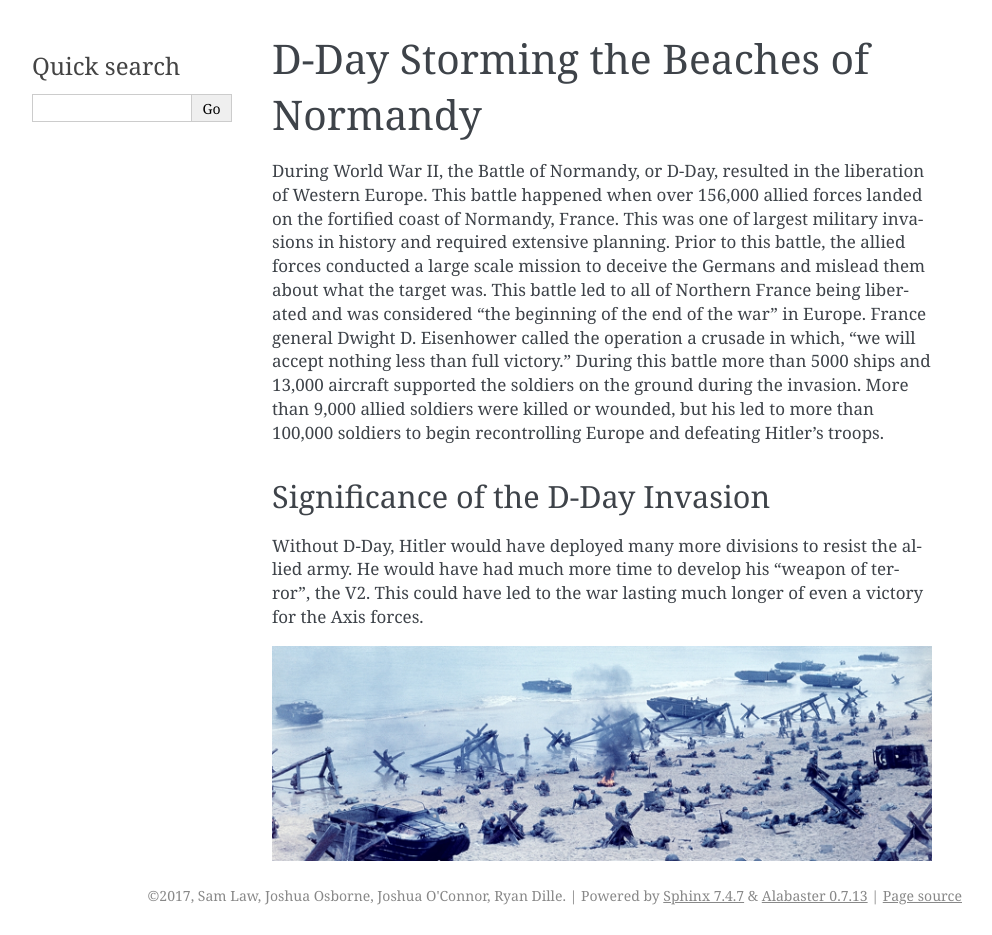
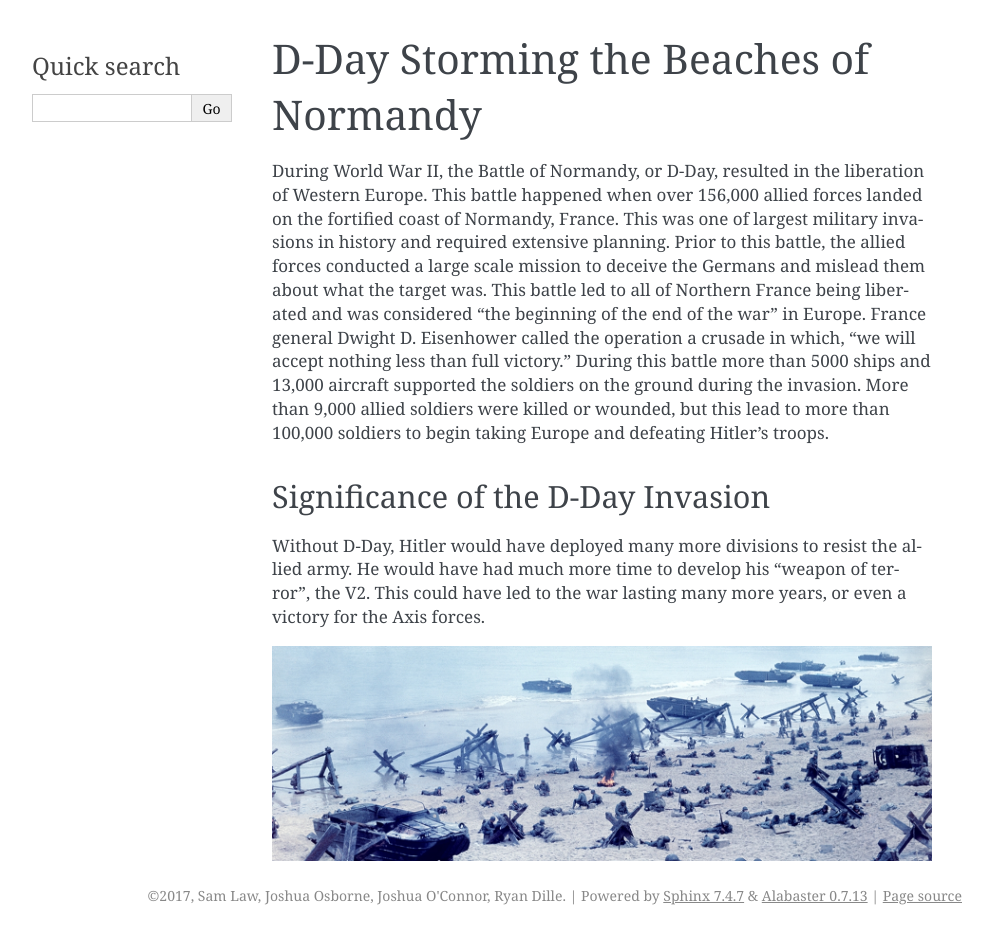
Before and after one commit to SamLaw2198/the_american_wars, a Sphinx documentation site: the page built from source/ryan_dille/page2.rst, in a window 1280 px wide. Shown: the whole page, without its empty margins (148-1140 px from the left). Built offline with Sphinx 7.4.7, drawn with Linux system fonts in a browser that asks for light colours.

Commit message:
Fixed typing errors

```diff
--- a/source/ryan_dille/page2.rst
+++ b/source/ryan_dille/page2.rst
@@ -13,8 +13,8 @@ of the war" in Europe. France general Dwight D. Eisenhower called
 the operation a crusade in which, "we will accept nothing less than
 full victory." During this battle more than 5000 ships and 13,000
 aircraft supported the soldiers on the ground during the invasion.
-More than 9,000 allied soldiers were killed or wounded, but his led
-to more than 100,000 soldiers to begin recontrolling Europe and
+More than 9,000 allied soldiers were killed or wounded, but this lead
+to more than 100,000 soldiers to begin taking Europe and
 defeating Hitler’s troops.
 
 Significance of the D-Day Invasion
@@ -22,7 +22,7 @@ Significance of the D-Day Invasion
 
 Without D-Day, Hitler would have deployed many more divisions to resist
 the allied army. He would have had much more time to develop his "weapon of
-terror", the V2. This could have led to the war lasting much longer of even
+terror", the V2. This could have led to the war lasting many more years, or even
 a victory for the Axis forces.
 
 .. image:: normandy.png
--- a/source/ryan_dille/page3.rst
+++ b/source/ryan_dille/page3.rst
@@ -21,7 +21,7 @@ Poland          5,500,000+
 Japan           2,500,000+
 ============    ===========
 
-These countries are thought to have the most casualties in World War II. These
+These countries above had the most casualties in World War II. These
 countries had the largest influence in this war and it is shown in the amount of
 casualties they have suffered over the war. Many other countries also
 participated in this war but suffered nowhere near the amount of casualties as
```
